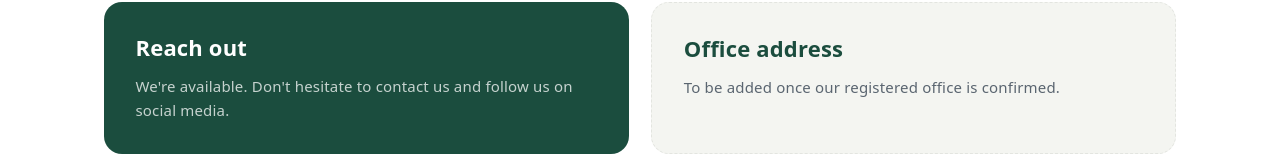
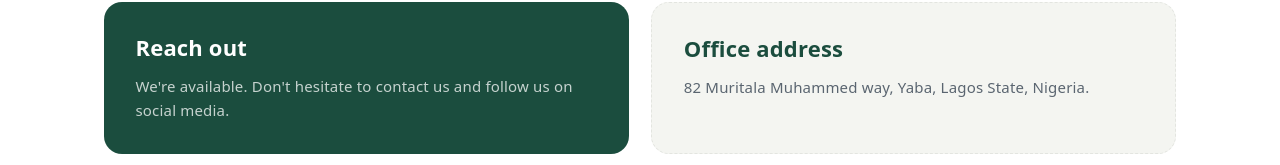
Before and after one commit to InsightCracker/greenway-pathways-web, a React (Vite) app: page /contact in a window 1280 px wide. Shown: the part 960-1125 px from the top of the page. Built offline with nearby package versions, Linux system fonts and the light colour scheme; no server answers.

Commit message:
Add NGO Address

```diff
--- a/src/pages/Contact.jsx
+++ b/src/pages/Contact.jsx
@@ -112,7 +112,7 @@ export default function Contact() {
           <div className="rounded-2xl border border-dashed border-[var(--border)] bg-[var(--code-bg)] p-7">
             <h3 className="text-[22px] mb-3 font-semibold text-[var(--text-h)]">Office address</h3>
             <p className="text-[15px] leading-relaxed text-[var(--text)]">
-              To be added once our registered office is confirmed.
+              82 Muritala Muhammed way, Yaba, Lagos State, Nigeria.
             </p>
           </div>
         </div>
```
